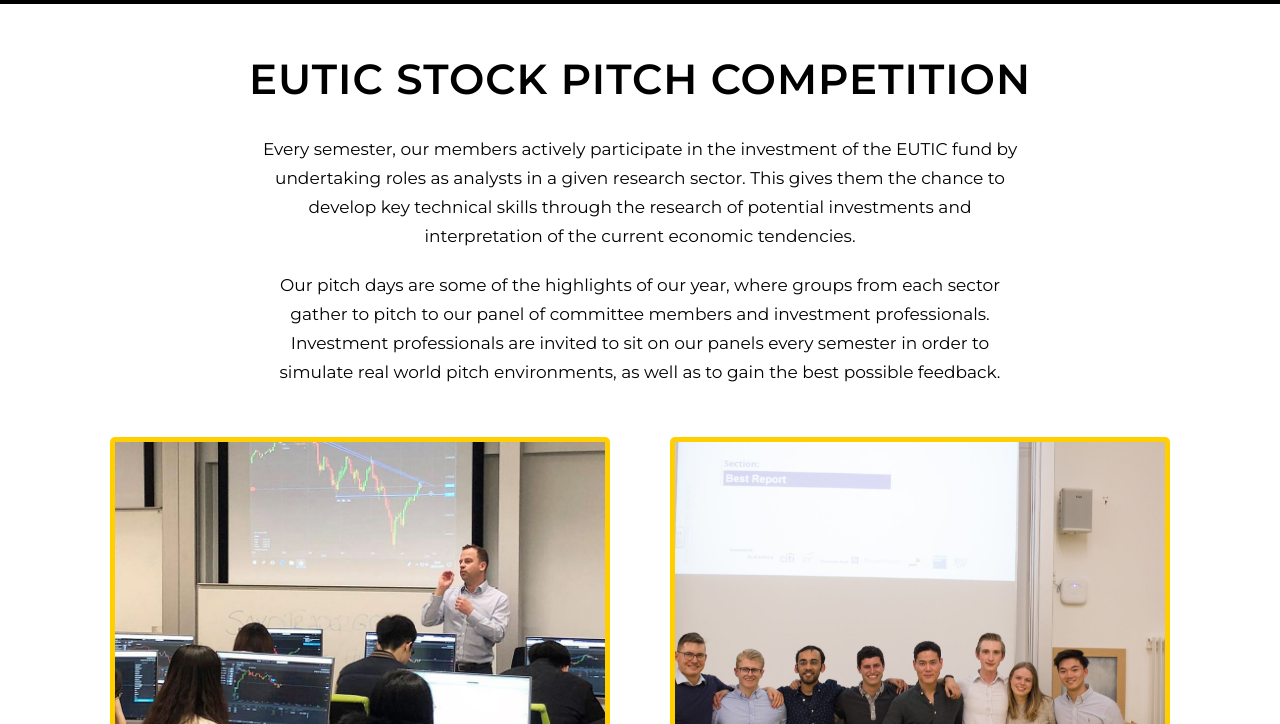
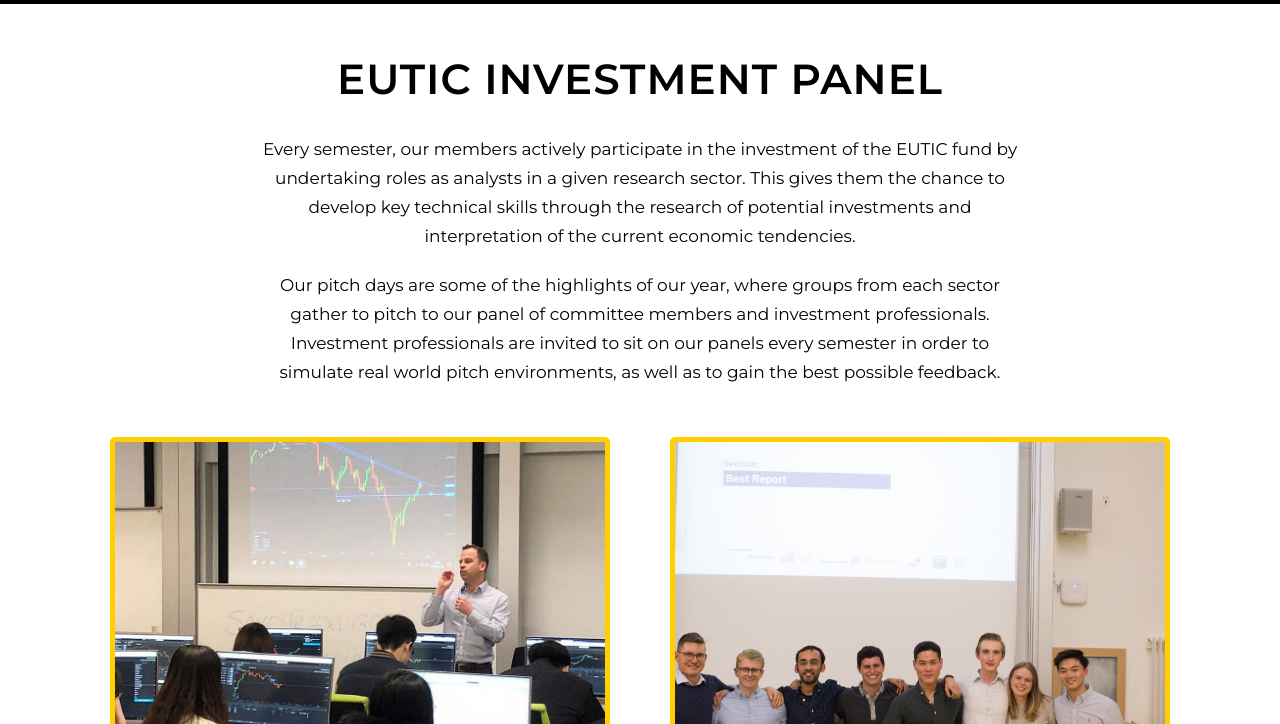
Before and after one commit to konoikon/eutic.github.io, a website: page events/eutic-investment-panel.html in a window 1280 px wide. Shown: the part 76-800 px from the top of the page. Drawn offline with nearby package versions, Linux system fonts and the light colour scheme.

Commit message:
change name of pitch to investment panel

```diff
--- a/events/eutic-pitch-competition.html
+++ b/events/eutic-investment-panel.html
@@ -64,9 +64,9 @@
                 </li>
                 <li class="navigation__sublist__item">
                   <a
-                    href="/events/eutic-pitch-competition.html"
+                    href="/events/eutic-investment-panel.html"
                     class="navigation__link"
-                    >EUTIC stock pitch competition</a
+                    >EUTIC Investment Panel</a
                   >
                 </li>
                 <li class="navigation__sublist__item">
@@ -113,7 +113,7 @@
     <main>
       <section class="events-pitch">
         <div class="events-pitch__text-box">
-          <h2 class="section-title">EUTIC Stock Pitch Competition</h2>
+          <h2 class="section-title">EUTIC Investment Panel</h2>
           <p class="section-text">
             Every semester, our members actively participate in the investment
             of the EUTIC fund by undertaking roles as analysts in a given
```
Also changed, not shown: about/committee.html (+2 -2 lines), about/index.html (+2 -2 lines), about/sectors.html (+2 -2 lines), blog/index.html (+2 -2 lines), contact/index.html (+2 -2 lines), events/efc.html (+2 -2 lines), events/index.html (+2 -2 lines), events/networking-opportunities.html (+2 -2 lines), index.html (+2 -2 lines), investors/annual-report.html (+2 -2 lines), investors/index.html (+2 -2 lines).
